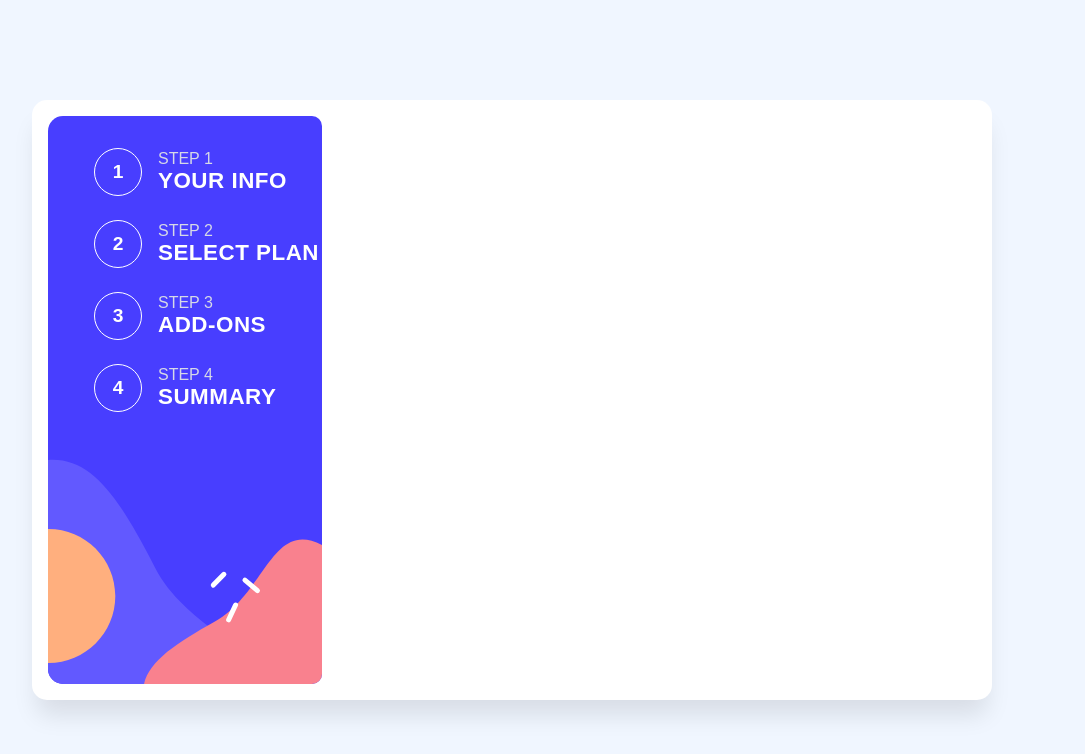
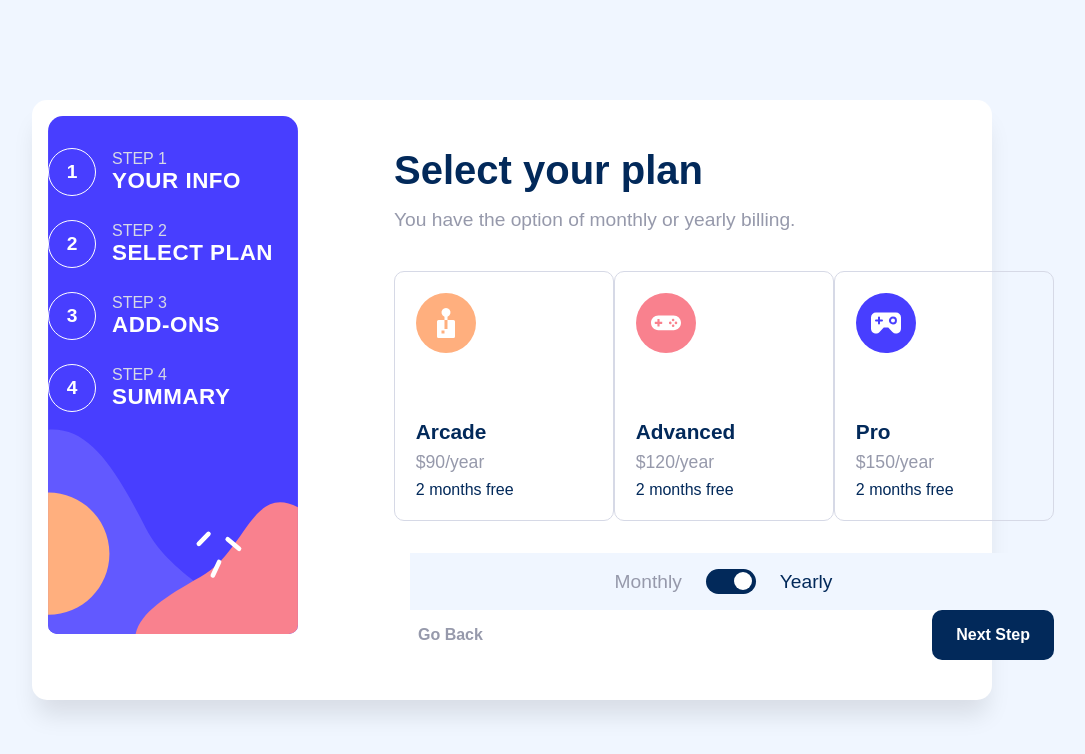
Before and after one commit to DanielJohn17/web_challenges, a React (Vite) app in the folder multi-step-form-main/: page / in a window 1280 px wide. Shown: the top 754 px of the page, without its empty margins (128-1213 px from the left). Built offline with nearby package versions, Linux system fonts and the light colour scheme; a web font is replaced by a local one.

Commit message:
finished StepTwo styles

```diff
--- a/multi-step-form-main/src/App.jsx
+++ b/multi-step-form-main/src/App.jsx
@@ -1,10 +1,17 @@
 import Sidebar from './container/Sidebar';
+// import StepOne from './container/StepOne';
+import StepTwo from './container/StepTwo';
+
+// styles
+import './components/components_style.css';
+import './container/containers_style.css';
 
 const App = () => {
   return (
     <div className="container">
       <div className="sub-container">
         <Sidebar />
+        <StepTwo />
       </div>
     </div>
   );
--- a/multi-step-form-main/src/components/PlanCard.jsx
+++ b/multi-step-form-main/src/components/PlanCard.jsx
@@ -0,0 +1,36 @@
+import PropTypes from 'prop-types';
+
+const PlanCard = ({
+  plan,
+  yearlyPlan,
+  index,
+  cardClicked,
+  handleCardClicked,
+}) => {
+  return (
+    <div
+      className="plan__card"
+      onClick={() => handleCardClicked(index)}
+      style={
+        cardClicked[index]
+          ? {
+              borderColor: 'var(--purplish-blue)',
+              background: 'rgb(calc(var(----purplish-blue)) / 0.5)',
+            }
+          : {}
+      }
+    >
+      <div className="plan__card--icon">
+        <img src={plan.icon} alt={plan.name} />
+      </div>
+
+      <div className="plan__card--info">
+        <h3>{plan.name}</h3>
+        <p>{yearlyPlan ? plan.planPayment.yearly : plan.planPayment.monthly}</p>
+        {yearlyPlan && <p className="last">2 months free</p>}
+      </div>
+    </div>
+  );
+};
+
+export default PlanCard;
--- a/multi-step-form-main/src/components/components_style.css
+++ b/multi-step-form-main/src/components/components_style.css
@@ -133,7 +133,6 @@
 }
 
 .custom__button__back {
-  /* align-self: flex-start; */
   padding: 1rem 1.5rem;
   font-weight: 700;
   color: var(--cool-gray);
@@ -147,3 +146,51 @@
 .custom__button__back:hover {
   color: var(--marine-blue);
 }
+
+/* PlanCard */
+.plan__card {
+  width: 220px;
+  height: 250px;
+  padding: 1.3rem;
+
+  display: flex;
+  flex-direction: column;
+  justify-content: space-between;
+  border: 1px solid var(--light-gray);
+  border-radius: 10px;
+  cursor: pointer;
+}
+
+.plan__card--icon {
+  width: 60px;
+  height: 60px;
+}
+
+.plan__card--icon img {
+  width: 100%;
+  height: 100%;
+  object-fit: contain;
+}
+
+.plan__card--info {
+  display: flex;
+  flex-direction: column;
+  row-gap: 0.5rem;
+}
+
+.plan__card--info h3 {
+  font-size: 1.3rem;
+  font-weight: 700;
+  color: var(--marine-blue);
+}
+
+.plan__card--info p {
+  font-size: 1.1rem;
+  font-weight: 500;
+  color: var(--cool-gray);
+}
+
+.plan__card--info p.last {
+  font-size: 1rem;
+  color: var(--marine-blue);
+}
--- a/multi-step-form-main/src/container/StepTwo.jsx
+++ b/multi-step-form-main/src/container/StepTwo.jsx
@@ -1,17 +1,98 @@
-// Select your plan
-// You have the option of monthly or yearly billing.
+import { useState } from 'react';
 
-// Arcade
-// $9/mo
+import Button from '../components/Button';
+import StepHeader from '../components/StepHeader';
+import ArcadeIcon from '../assets/images/icon-arcade.svg';
+import AdvancedIcon from '../assets/images/icon-advanced.svg';
+import ProIcon from '../assets/images/icon-pro.svg';
+import PlanCard from '../components/PlanCard';
 
-// Advanced
-// $12/mo
+const plans = [
+  {
+    icon: ArcadeIcon,
+    name: 'Arcade',
+    planPayment: {
+      monthly: '$9/mo',
+      yearly: '$90/year',
+    },
+  },
+  {
+    icon: AdvancedIcon,
+    name: 'Advanced',
+    planPayment: {
+      monthly: '$12/mo',
+      yearly: '$120/year',
+    },
+  },
+  {
+    icon: ProIcon,
+    name: 'Pro',
+    planPayment: {
+      monthly: '$15/mo',
+      yearly: '$150/year',
+    },
+  },
+];
 
-// Pro
-// $15/mo
+const StepTwo = () => {
+  const [yearlyPlan, setYearlyPlan] = useState(true);
+  const [cardClicked, setCardClicked] = useState({});
 
-// Monthly
-// Yearly
+  const handleCardClicked = (index) => {
+    setCardClicked((prevState) => ({
+      ...prevState,
+      [index]: !prevState[index],
+    }));
+  };
 
-// Go Back
-// Next Step
+  return (
+    <div className="step__container">
+      <div>
+        <StepHeader
+          title="Select your plan"
+          description="You have the option of monthly or yearly billing."
+        />
+        <div className="step__container--plans">
+          {plans.map((plan, index) => (
+            <PlanCard
+              key={index}
+              plan={plan}
+              yearlyPlan={yearlyPlan}
+              index={index}
+              cardClicked={cardClicked}
+              handleCardClicked={handleCardClicked}
+            />
+          ))}
+        </div>
+
+        <div className="step__container--toggle_container">
+          <span style={!yearlyPlan ? { color: 'var(--marine-blue)' } : null}>
+            Monthly
+          </span>
+
+          <div className="step__container--toggle_container-slider">
+            <input
+              id="check"
+              type="checkbox"
+              onChange={() => setYearlyPlan(!yearlyPlan)}
+              checked={yearlyPlan}
+            />
+
+            <label htmlFor="check"></label>
+          </div>
+
+          <span style={yearlyPlan ? { color: 'var(--marine-blue)' } : null}>
+            Yearly
+          </span>
+        </div>
+      </div>
+
+      <div className="step__container--buttons">
+        <Button type="back">Go Back</Button>
+        <Button type="next">Next Step</Button>
+      </div>
+    </div>
+  );
+};
+
+export default StepTwo;
--- a/multi-step-form-main/src/container/containers_style.css
+++ b/multi-step-form-main/src/container/containers_style.css
@@ -38,3 +38,62 @@
 }
 
 /* StepTwo */
+
+.step__container--plans {
+  margin-top: 2.5rem;
+  display: flex;
+  justify-content: space-around;
+}
+
+.step__container--toggle_container {
+  margin-top: 2rem;
+  margin-left: 1rem;
+  padding: 1rem 0;
+  width: 95%;
+  display: flex;
+  justify-content: center;
+  align-items: center;
+  background-color: var(--magnolia);
+}
+.step__container--toggle_container-slider {
+  display: flex;
+  align-items: center;
+}
+
+.step__container--toggle_container span {
+  font-size: 1.2rem;
+  font-weight: 500;
+  color: var(--cool-gray);
+  margin: 0 1.5rem;
+
+  transition: color 200ms ease;
+}
+
+.step__container--toggle_container-slider label {
+  position: relative;
+  display: inline-block;
+  width: 50px;
+  height: 25px;
+  border-radius: 15px;
+  background-color: var(--marine-blue);
+  cursor: pointer;
+}
+
+.step__container--toggle_container-slider label::before {
+  position: absolute;
+  content: '';
+  background-color: var(--white);
+  width: 18px;
+  height: 18px;
+  border-radius: 50%;
+  margin: 3px;
+  transition: transform 200ms;
+}
+
+.step__container--toggle_container-slider input {
+  display: none;
+}
+
+.step__container--toggle_container-slider input:checked + label::before {
+  transform: translateX(25px);
+}
```
